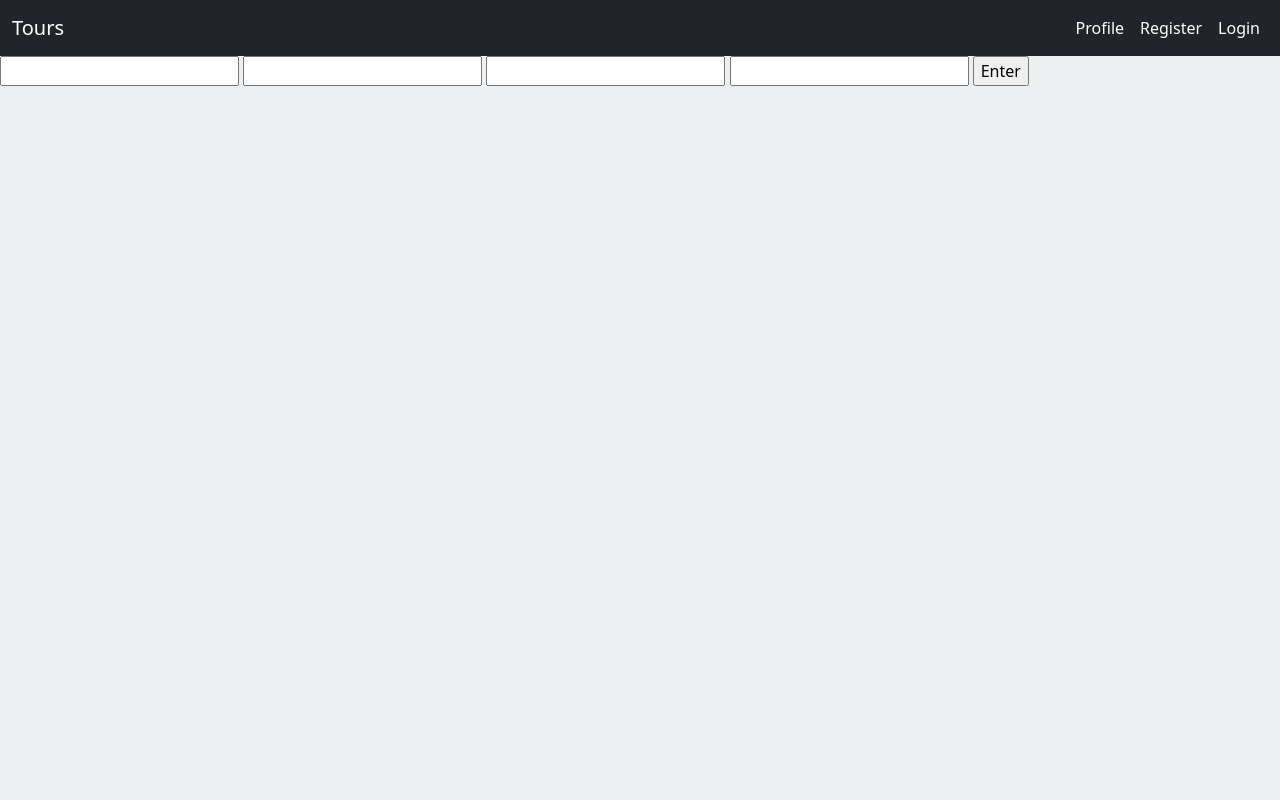
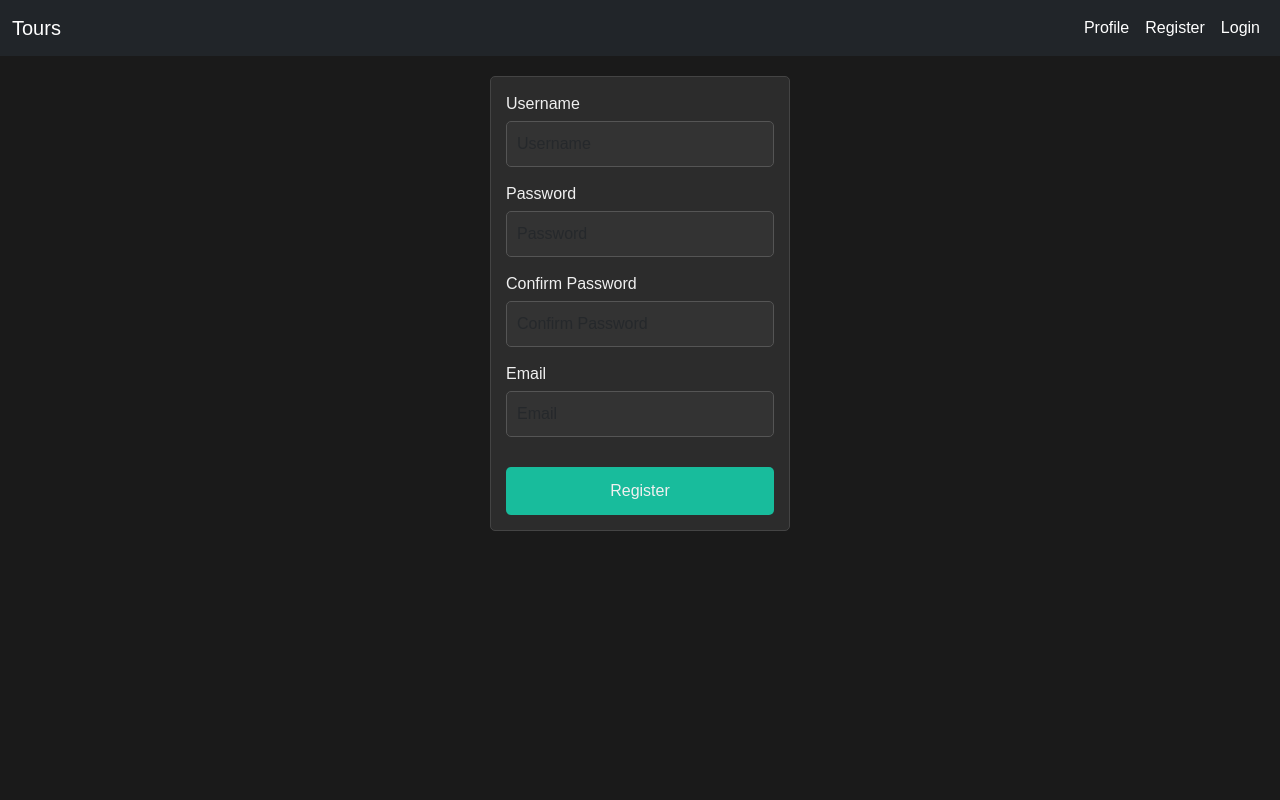
Before and after one commit to w1tch-1/fastApi-3-semester-1v, a FastAPI app: page /registration in a window 1280 px wide. Run offline with FastAPI, Linux system fonts and the light colour scheme.

Commit message:
add (adding all new files)

```diff
--- a/static/css/style.css
+++ b/static/css/style.css
@@ -1,70 +1,195 @@
-:root {
-    --primary-color: #2C3E50;
-    --secondary-color: #18BC9C;
-    --background-color: #ECF0F1;
-    --text-color: #2C3E50;
-    --accent-color: #E74C3C;
-}
-
 body {
-    background-color: var(--background-color);
-    color: var(--text-color);
+    background-color: #1A1A1A;
+    color: #F0F0F0;
+    margin: 0;
+    height: 100%;
+    display: flex;
+    flex-direction: column;
+    font-family: Arial, sans-serif;
 }
 
 .navbar {
-    background-color: var(--primary-color);
+    background-color: #2C3E50;
 }
 
-.navbar a, .navbar-brand {
-    color: #fff !important;
+.navbar a {
+    color: white;
+    text-decoration: none;
 }
 
 .btn-primary {
-    background-color: var(--secondary-color);
-    border-color: var(--secondary-color);
+    background-color: #18BC9C;
+    border: none;
+    color: #F0F0F0;
 }
 
 .btn-primary:hover {
-    background-color: var(--accent-color);
-    border-color: var(--accent-color);
-}
-
-footer {
-    background-color: var(--primary-color);
-    color: #fff;
-    padding: 20px;
-    text-align: center;
-}
-
-.sidebar {
-    background-color: var(--accent-color);
-    color: #fff;
-}
-
-.card {
-    background-color: #fff;
-    border: none;
-}
-
-.card-title, .card-text {
-    color: var(--text-color);
-}
-
-html, body {
-    height: 100%;
-    margin: 0;
-    display: flex;
-    flex-direction: column;
-}
-
-main {
-    flex: 1;
+    background-color: #E74C3C;
 }
 
 footer {
     background-color: #2C3E50;
+    color: white;
+    text-align: center;
+    padding: 10px;
+    margin-top: auto;
+}
+
+.card {
+    background-color: #2C2C2C;
+    border: 1px solid #444;
+    padding: 15px;
+    margin: 10px;
+    border-radius: 8px;
+    box-shadow: 0 4px 6px rgba(0, 0, 0, 0.2);
+    color: #F0F0F0;
+}
+
+.card-title, .card-text {
+    color: #F0F0F0;
+}
+
+#user-avatar {
+    border-radius: 50%;
+    border: 2px solid #2C3E50;
+    display: block;
+    margin: 10px auto;
+}
+
+#user-username {
+    text-align: center;
+    color: #F0F0F0;
+    font-size: 1.5rem;
+    margin-top: 10px;
+}
+
+#user-email {
+    text-align: center;
+    color: #18BC9C;
+    font-size: 1.2rem;
+    margin-top: 5px;
+}
+
+form {
+    width: 300px;
+    margin: 20px auto;
+    padding: 15px;
+    background: #2C2C2C;
+    border: 1px solid #444;
+    border-radius: 5px;
+    color: #F0F0F0;
+}
+
+form .form-group {
+    margin-bottom: 15px;
+}
+
+form label {
+    color: #F0F0F0;
+    margin-bottom: 5px;
+    display: block;
+}
+
+form input[type="text"],
+form input[type="password"],
+form input[type="email"],
+form input[type="file"] {
+    width: 100%;
+    padding: 10px;
+    background-color: #333;
+    color: #F0F0F0;
+    border: 1px solid #555;
+    border-radius: 5px;
+}
+
+form input[type="submit"] {
+    width: 100%;
+    padding: 10px;
+    background-color: #18BC9C;
     color: #fff;
+    border: none;
+    cursor: pointer;
+    border-radius: 5px;
+}
+
+form input[type="submit"]:hover {
+    background-color: #E74C3C;
+}
+
+form input:focus {
+    outline: none;
+    border-color: #18BC9C;
+    background: #444;
+}
+
+.post-container {
+    background-color: #2C2C2C;
     padding: 20px;
+    margin: 20px auto;
+    border: 1px solid #444;
+    border-radius: 10px;
+    color: #F0F0F0;
+    box-shadow: 0 4px 8px rgba(0, 0, 0, 0.1);
+    max-width: 600px;
+    display: flex;
+    flex-direction: column;
+    justify-content: space-between;
+    height: 100%;
+}
+
+.post-container .card-img-top {
+    width: 100%;
+    height: 200px;
+    margin-bottom: 15px;
+    object-fit: cover;
+    border-radius: 8px;
+    border: 1px solid #444;
+    box-shadow: 0 2px 4px rgba(0, 0, 0, 0.1);
+}
+
+.post-container .card-title {
+    font-size: 22px;
+    font-weight: bold;
+    color: #18BC9C;
+    margin-bottom: 12px;
     text-align: center;
-    flex-shrink: 0;
 }
+
+.post-container .card-text {
+    font-size: 16px;
+    color: #F0F0F0;
+    margin-bottom: 20px;
+    line-height: 1.6;
+}
+
+.post-container .text-primary {
+    color: #E74C3C;
+    font-weight: bold;
+    font-size: 18px;
+    text-align: center;
+}
+
+.btn-primary {
+    background-color: #18BC9C;
+    color: #F0F0F0;
+    padding: 12px 20px;
+    font-size: 16px;
+    border: none;
+    border-radius: 5px;
+    cursor: pointer;
+    transition: background-color 0.3s ease;
+    text-align: center;
+    margin-top: 15px;
+    width: 100%;
+}
+
+.btn-primary:hover {
+    background-color: #E74C3C;
+    color: #F0F0F0;
+    transform: scale(1.05);
+}
+
+.btn-primary:focus {
+    outline: none;
+    box-shadow: 0 0 5px rgba(24, 188, 156, 0.7);
+}
--- a/templates/base.html
+++ b/templates/base.html
@@ -5,6 +5,7 @@
     <meta name="viewport" content="width=device-width, initial-scale=1.0">
     <title>Tours</title>
     <link href="https://cdn.jsdelivr.net/npm/bootstrap@5.3.0/dist/css/bootstrap.min.css" rel="stylesheet">
+    <script src="https://code.jquery.com/jquery-3.6.0.min.js"></script>
     <link rel="stylesheet" href="static/css/style.css">
 </head>
 <body>
--- a/templates/post_create.html
+++ b/templates/post_create.html
@@ -12,7 +12,7 @@
   </div>
   <div class="form-group">
     <label for="text">Your short Text</label>
-    <input type="text" class="form-control" id="shortText" name="short_text" placeholder="Price">
+    <input type="text" class="form-control" id="shortText" name="short_text" placeholder="Your short Text">
   </div>
    <div class="form-group">
     <label for="text">Your Price</label>
--- a/templates/registration.html
+++ b/templates/registration.html
@@ -1,11 +1,22 @@
 {% extends 'base.html' %}
-
 {% block content %}
-<form method="post">
-        <input name="username" type="text">
-        <input name="password" type="password">
-        <input name="password_repeat" type="password">
-        <input name="email" type="email">
-        <input type="submit" value="Enter">
+<form method="POST">
+    <div class="form-group">
+        <label for="username">Username</label>
+        <input type="text" class="form-control" id="username" name="username" placeholder="Username">
+    </div>
+    <div class="form-group">
+        <label for="password">Password</label>
+        <input type="password" class="form-control" id="password" name="password" placeholder="Password">
+    </div>
+    <div class="form-group">
+        <label for="password_repeat">Confirm Password</label>
+        <input type="password" class="form-control" id="password_repeat" name="password_repeat" placeholder="Confirm Password">
+    </div>
+    <div class="form-group">
+        <label for="email">Email</label>
+        <input type="email" class="form-control" id="email" name="email" placeholder="Email">
+    </div>
+    <button type="submit" class="btn btn-primary">Register</button>
 </form>
 {% endblock %}
--- a/views.py
+++ b/views.py
@@ -44,8 +44,7 @@ async def register(request: Request,
 
 
 @app.post('/registration')
-async def register(request: Request,
-                   username: str = Form(),
+async def register(username: str = Form(),
                    password: str = Form(),
                    email: str = Form(),
                    db: Session = Depends(get_db)
@@ -124,3 +123,9 @@ async def create_post(request: Request,
 async def post_details(request: Request, post_id: int, db: Session = Depends(get_db)):
     current_post = db.query(Post).get(post_id)
     return templates.TemplateResponse('post_details.html', {'request': request, 'current_post': current_post})
+
+
+@app.post('/search')
+async def search(search: str = Form(), db: Session = Depends(get_db)):
+    search_post = db.query(Post).filter(Post.title.like(f"%{search}%")).all()
+    return {'result': search_post}
```
Also changed, not shown: static/js/search.js (deleted, +0 -14 lines), templates/index.html (+45 -17 lines), templates/login.html (+11 -6 lines), templates/post_details.html (+10 -7 lines).
